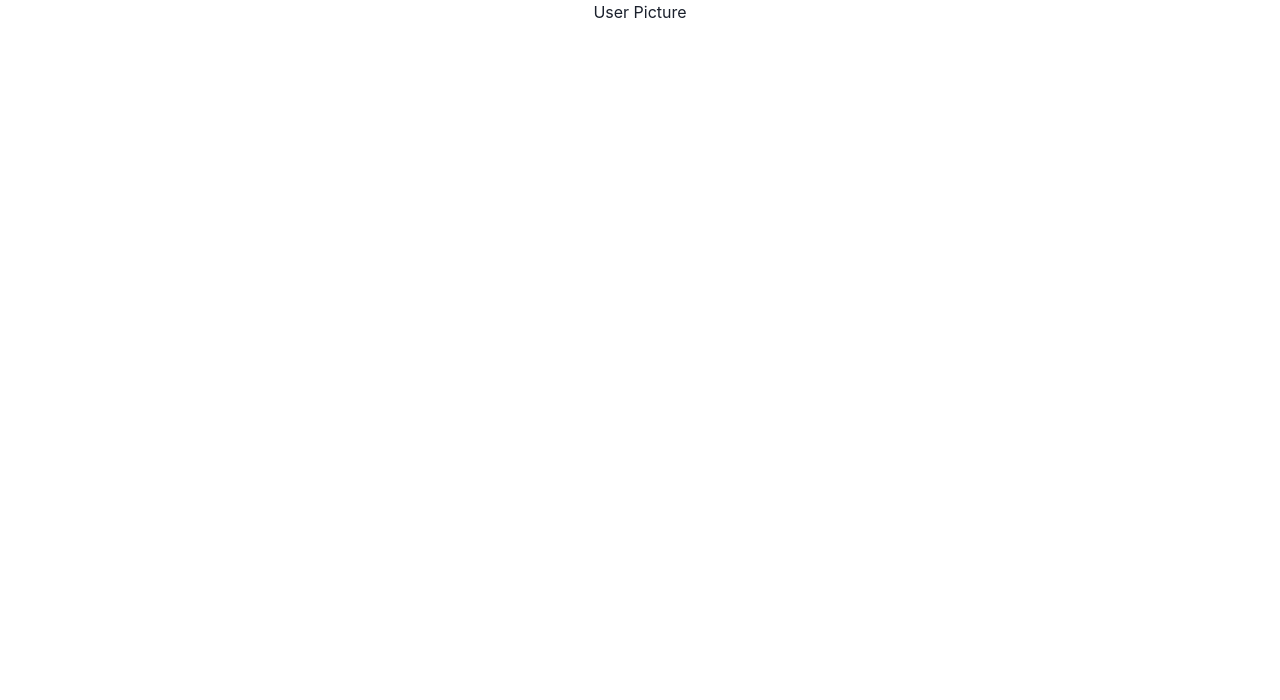
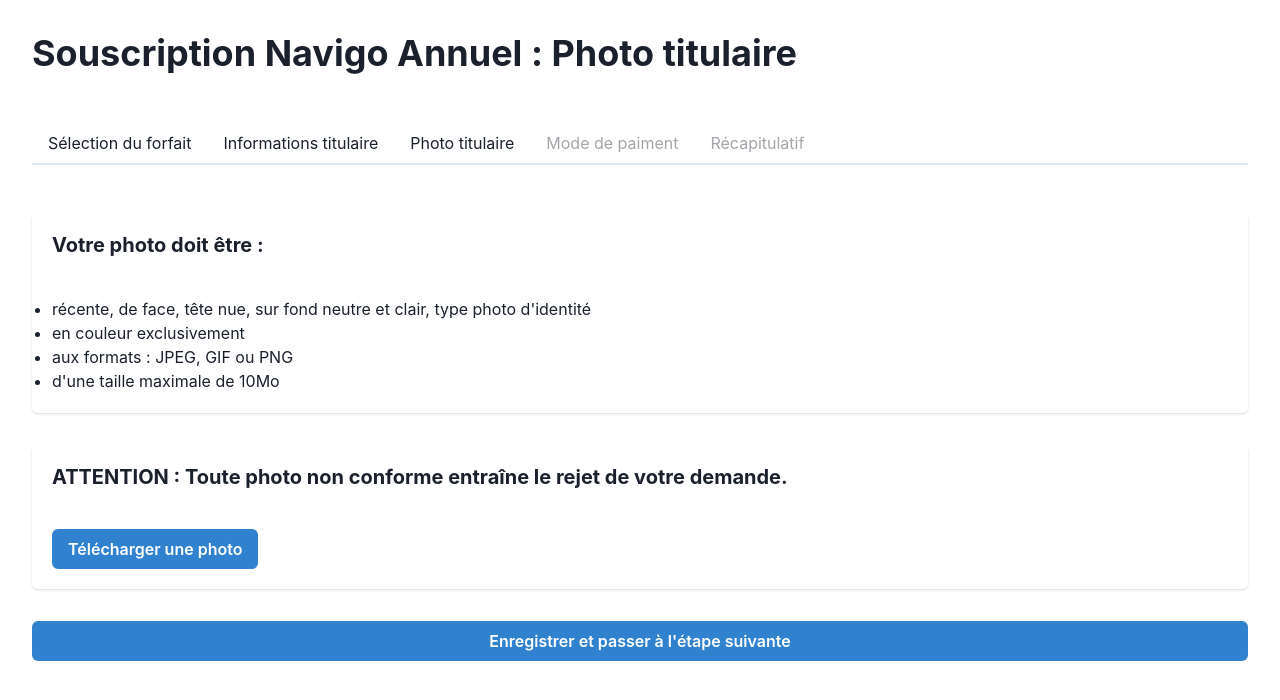
Before and after one commit to bang-dai/navigo, a React (Create React App) app in the folder frontend/: page /photo in a window 1280 px wide. Shown: the top 700 px of the page. Built offline with nearby package versions, Linux system fonts and the light colour scheme; no server answers.

Commit message:
frontend: adapt navigation and prepare picture page

```diff
--- a/frontend/src/components/Navigation.js
+++ b/frontend/src/components/Navigation.js
@@ -1,16 +1,33 @@
 import { Tab, TabList, Tabs } from '@chakra-ui/react';
 import React from 'react';
+import { Link } from 'react-router-dom';
+
 
 const Navigation = ({ step }) => {
     return (
-        <Tabs mb="3rem" mt="3rem" defaultIndex={step} isManual >
+        <Tabs mb="3rem" mt="3rem" defaultIndex={step} colorScheme='blue'>
             <TabList>
-
-                <Tab isDisabled>Sélection du forfait</Tab>
-                <Tab isDisabled>Informations titulaire</Tab>
-                <Tab isDisabled>Photo titulaire</Tab>
-                <Tab isDisabled>Mode de paiment</Tab>
-                <Tab isDisabled>Récapitulatif</Tab>
+                <Tab><Link to='/forfait'>Sélection du forfait</Link></Tab>
+                <Tab isDisabled={step < 1}>
+                    {step < 1 ? ('Informations titulaire') : (
+                        <Link to='/coordonnees'>Informations titulaire</Link>
+                    )}
+                </Tab>
+                <Tab isDisabled={step < 2}>
+                    {step < 2 ? ('Photo titulaire') : (
+                        <Link to='/photo'>Photo titulaire</Link>
+                    )}
+                </Tab>
+                <Tab isDisabled={step < 3}>
+                    {step < 3 ? ('Mode de paiment') : (
+                        <Link to='/paiement'>Mode de paiment</Link>
+                    )}
+                </Tab>
+                <Tab isDisabled={step < 4}>
+                    {step < 4 ? ('Récapitulatif') : (
+                        <Link to='/recapitulatif'>Récapitulatif</Link>
+                    )}
+                </Tab>
             </TabList>
         </Tabs>
     );
--- a/frontend/src/components/PublicRouter.js
+++ b/frontend/src/components/PublicRouter.js
@@ -1,9 +1,6 @@
 import React from 'react';
 import { Route, Routes } from 'react-router-dom';
-import Error from '@/utils/Error';
-import { Home, Forfait } from '@/pages';
-import UserInfo from '../pages/UserInfo';
-import UserPicture from '../pages/UserPicture';
+import { Home, Forfait, UserInfo, UserPicture, Payment, Summary, Error } from '@/pages';
 
 const PublicRouter = () => {
     return (
@@ -13,6 +10,8 @@ const PublicRouter = () => {
                 <Route path="/forfait" element={<Forfait />} />
                 <Route path="/coordonnees" element={<UserInfo />} />
                 <Route path="/photo" element={<UserPicture />} />
+                <Route path="/paiement" element={<Payment />} />
+                <Route path="/recapitulatif" element={<Summary />} />
                 <Route path='*' element={<Error />} />
             </Route>
         </Routes>
--- a/frontend/src/pages/Layout.js
+++ b/frontend/src/pages/Layout.js
@@ -9,7 +9,6 @@ const Layout = ({ children, title, step = 0 }) => {
 
     useEffect(() => {
         if (firstCall.current) {
-            console.log('call in layout useEffect')
             syncUser()
         }
         return () => {
--- a/frontend/src/pages/UserInfo.js
+++ b/frontend/src/pages/UserInfo.js
@@ -44,7 +44,7 @@ const UserInfo = () => {
 
 
     return (
-        <Layout title='Souscription Navigo Annuel : Informations titulaire' step={1}>
+        <Layout title='Souscription Navigo Annuel : Informations titulaire' step='1'>
             <Card mb="2rem">
                 <CardHeader>
                     <Heading size='md'>Veuillez renseigner les coordonnées du titulaire du passe</Heading>
--- a/frontend/src/pages/UserPicture.js
+++ b/frontend/src/pages/UserPicture.js
@@ -1,8 +1,43 @@
+import { Button, Card, CardBody, CardHeader, Heading } from "@chakra-ui/react";
+import Layout from "./Layout";
+
 const UserPicture = () => {
+
+
+    const handleUploadPhoto = () => {
+
+    }
+
+    const handleClick = () => {
+
+    }
+
     return (
-        <div>
-            User Picture
-        </div>
+        <Layout title='Souscription Navigo Annuel : Photo titulaire' step='2'>
+            <Card mb="2rem">
+                <CardHeader>
+                    <Heading size='md'>Votre photo doit être :</Heading>
+                </CardHeader>
+                <CardBody>
+                    <ul>
+                        <li>récente, de face, tête nue, sur fond neutre et clair, type photo d'identité</li>
+                        <li>en couleur exclusivement</li>
+                        <li>aux formats : JPEG, GIF ou PNG</li>
+                        <li>d'une taille maximale de 10Mo</li>
+                    </ul>
+                </CardBody>
+            </Card>
+            <Card mb="2rem">
+                <CardHeader>
+                    <Heading size='md'>ATTENTION : Toute photo non conforme entraîne le rejet de votre demande.</Heading>
+                </CardHeader>
+                <CardBody>
+                    <Button colorScheme='blue' onClick={handleUploadPhoto}>Télécharger une photo</Button>
+                </CardBody>
+            </Card>
+
+            <Button colorScheme='blue' onClick={handleClick}>Enregistrer et passer à l'étape suivante</Button>
+        </Layout>
     );
 };
 
--- a/frontend/src/pages/index.js
+++ b/frontend/src/pages/index.js
@@ -5,3 +5,4 @@ export { default as UserInfo } from './UserInfo'
 export { default as UserPicture } from './UserPicture'
 export { default as Payment } from './Payment'
 export { default as Summary } from './Summary'
+export { default as Error } from './Error'
```
Also changed, not shown: frontend/src/pages/Error.js (renamed from frontend/src/utils/Error.js).
